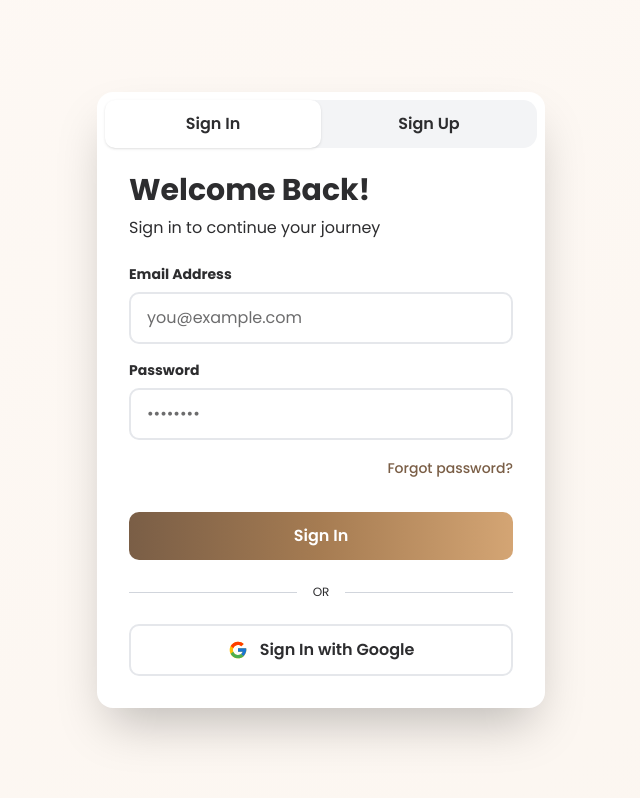
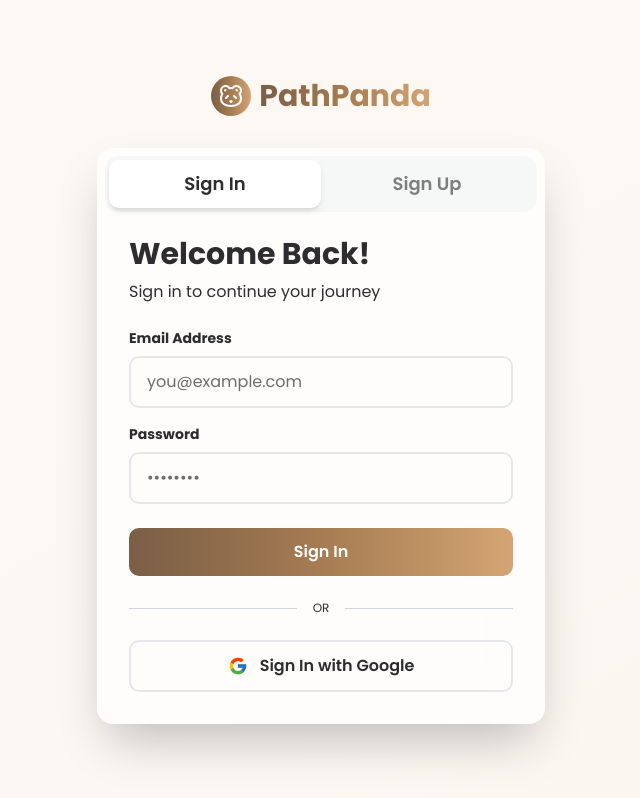
Before and after one commit to Truella/Path-Panda, a Next.js app in the folder path_panda/: page /get-started in a window 1280 px wide. Shown: the whole page, without its empty margins (319-959 px from the left). Built offline with nearby package versions, Linux system fonts and the light colour scheme; no server answers.

Commit message:
chore: added dashboard overview video to docs

```diff
--- a/path_panda/src/app/(auth)/get-started/page.tsx
+++ b/path_panda/src/app/(auth)/get-started/page.tsx
@@ -6,6 +6,9 @@ import Image from 'next/image';
 import { useRouter } from 'next/navigation';
 import { toast } from 'sonner';
 import { useAuth } from '../../../../hooks/useAuth';
+import { Panda } from 'lucide-react'; // Import Panda icon
+import Link from 'next/link';
+import { motion } from 'framer-motion';
 
 interface AuthFormData {
   email: string;
@@ -73,7 +76,7 @@ export default function AuthPage() {
     const { error } = await supabase.auth.signInWithOAuth({
       provider: 'google',
       options: {
-        redirectTo: `${window.location.origin}/get-started`,
+        redirectTo: `${process.env.NEXT_PUBLIC_SITE_URL}/get-started`,
       },
     });
 
@@ -95,21 +98,37 @@ export default function AuthPage() {
       <AnimatedGradientStyle />
       <div className="min-h-screen flex flex-col items-center justify-center p-4 bg-linear-to-br from-[#f9f7fe] via-[#fef9f5] to-[#faf4ed] animated-gradient-bg">
         <div className="w-full max-w-md">
-          <div className="bg-white rounded-2xl shadow-2xl p-2 min-h-[560px]">
+          {/* PathPanda Logo and Text */}
+          <div className="text-center mb-8">
+            <Link href="/" className="flex items-center justify-center gap-2">
+              <div className="w-10 h-10 rounded-full flex items-center justify-center bg-linear-to-r from-[#7a5e46] via-[#a67c52] to-[#d4a574]">
+                <Panda className="w-6 h-6 text-white" />
+              </div>
+              <span className="text-3xl font-black bg-linear-to-r from-[#7a5e46] via-[#a67c52] to-[#d4a574] bg-clip-text text-transparent">
+                PathPanda
+              </span>
+            </Link>
+          </div>
+
+          <div className="bg-white/70 backdrop-blur-xl rounded-2xl shadow-2xl p-2 min-h-[560px]">
             {/* Tab Component */}
-            <div className="flex bg-gray-100 rounded-xl">
-              <button
-                onClick={() => switchMode(true)}
-                className={`w-1/2 p-3 font-semibold rounded-lg transition-all duration-300 ${isSignIn ? 'bg-white shadow text-[#2d2d2f]' : 'text-[#2d2d2f]'}`}
-              >
-                Sign In
-              </button>
-              <button
-                onClick={() => switchMode(false)}
-                className={`w-1/2 p-3 font-semibold rounded-lg transition-all duration-300 ${!isSignIn ? 'bg-white shadow text-[#2d2d2f]' : 'text-[#2d2d2f]'}`}
-              >
-                Sign Up
-              </button>
+            <div className="flex bg-gray-100/70 rounded-xl p-1 relative">
+              {[ 'Sign In', 'Sign Up' ].map((item) => (
+                <button
+                  key={item}
+                  onClick={() => switchMode(item === 'Sign In')}
+                  className={`w-1/2 p-2.5 font-semibold rounded-lg transition-colors text-lg relative ${isSignIn === (item === 'Sign In') ? 'text-[#2d2d2f]' : 'text-[#2d2d2f]/60 hover:text-[#2d2d2f]'}`}
+                >
+                  {isSignIn === (item === 'Sign In') && (
+                    <motion.div
+                      layoutId="active-pill"
+                      className="absolute inset-0 bg-white rounded-lg shadow-md"
+                      transition={{ type: 'spring', duration: 0.6 }}
+                    />
+                  )}
+                  <span className="relative z-10">{item}</span>
+                </button>
+              ))}
             </div>
 
             {/* Form Content */}
@@ -154,13 +173,7 @@ export default function AuthPage() {
                   />
                 </div>
 
-                {isSignIn && (
-                  <div className="text-right mb-6">
-                    <a href="#" className="text-sm font-medium text-[#7a5e46] hover:underline">
-                      Forgot password?
-                    </a>
-                  </div>
-                )}
+
 
                 <button
                   type="submit"
--- a/path_panda/src/app/(external pages)/docs/page.tsx
+++ b/path_panda/src/app/(external pages)/docs/page.tsx
@@ -1,4 +1,5 @@
 'use client';
+
 
 export default function DocsPage() {
   return (
@@ -10,6 +11,20 @@ export default function DocsPage() {
         </p>
       </section>
 
+      {/* YouTube Video Embed */}
+      <section className="mb-12">
+        <div className="relative w-full overflow-hidden rounded-lg shadow-xl" style={{ paddingTop: '56.25%' }}> {/* 16:9 Aspect Ratio */}
+          <iframe
+            className="absolute top-0 left-0 w-full h-full"
+            src="https://www.youtube.com/embed/5QWTNa3kb84"
+            title="YouTube video player"
+            frameBorder="0"
+            allow="accelerometer; autoplay; clipboard-write; encrypted-media; gyroscope; picture-in-picture; web-share"
+            allowFullScreen
+          ></iframe>
+        </div>
+      </section>
+
       <div className="space-y-12">
         <p>Please use the navigation on the left to explore the different sections.</p>
       </div>
```
